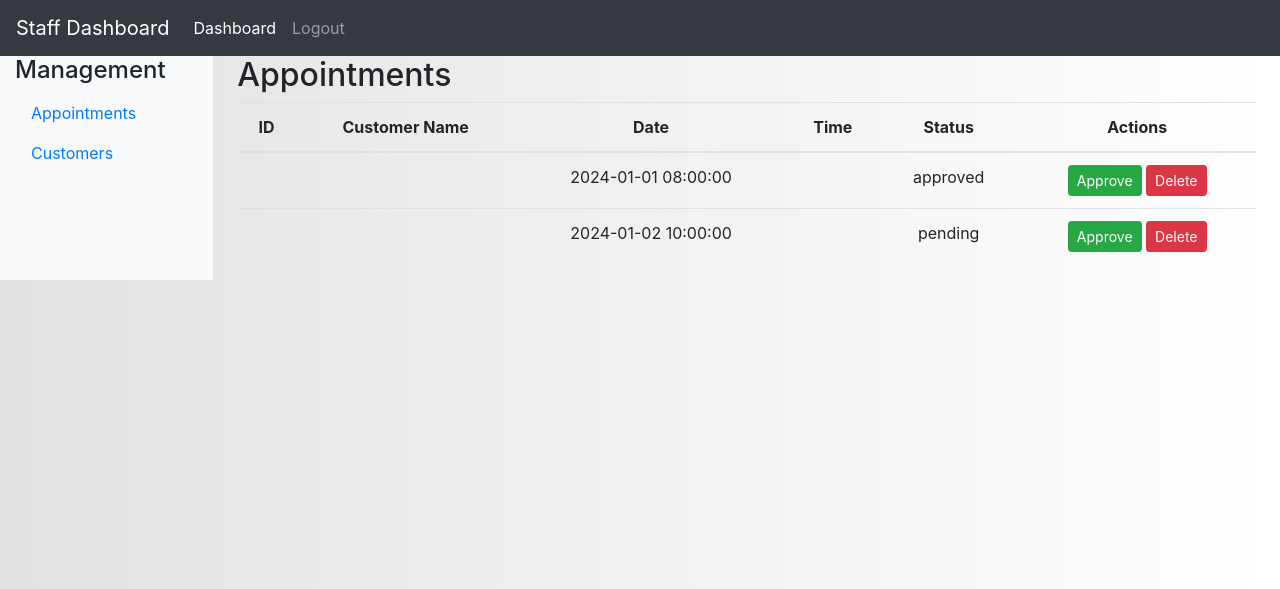
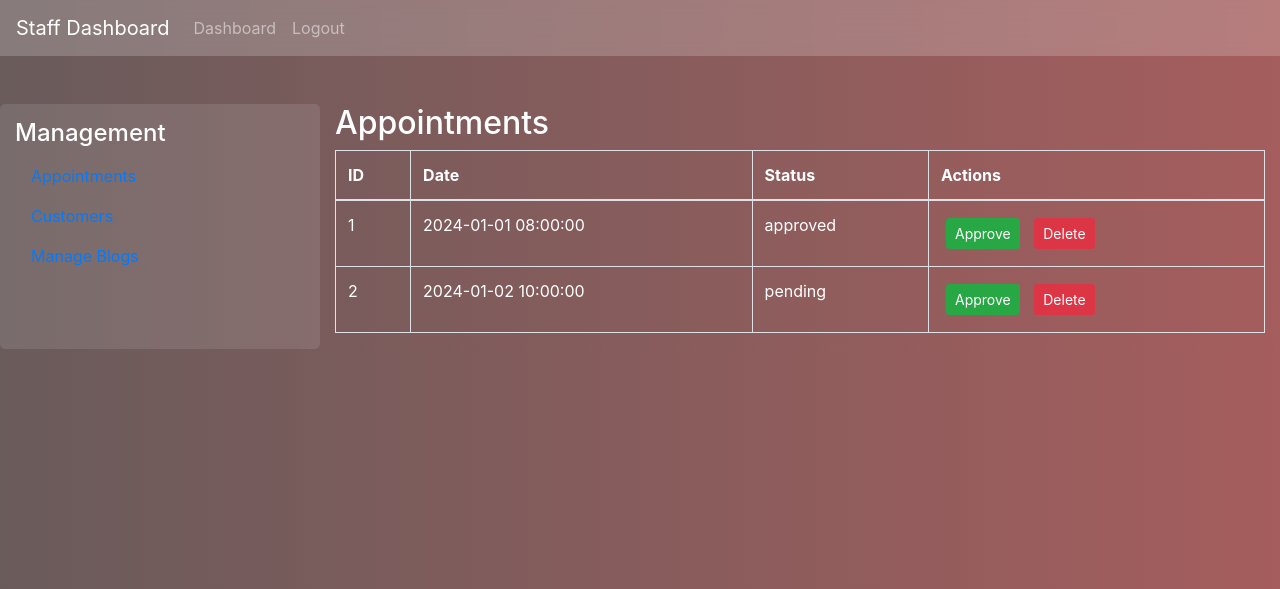
Before and after one commit to Ratheshan03/FitnessZone-Gym-Application, a PHP site: page /staff.php in a window 1280 px wide, after a click on "Appointments". Shown: the top 589 px of the page. Run offline with PHP 8.4, Linux system fonts and the light colour scheme; a user stored in the database is signed in; data comes from the database, SQL or seed files in the repository; both versions use the stored data as it was after the commit; data that the repository does not hold is empty; some libraries are stand-ins or nearby versions.

Commit message:
new-additions

```diff
--- a/header.php
+++ b/header.php
@@ -76,7 +76,7 @@ session_start();
                 <li class="nav-item"><a class="nav-link" href="index.php#aboutus">About Us</a></li>
                 <li class="nav-item"><a class="nav-link" href="index.php#facilities">Facilities</a></li>
                 <li class="nav-item"><a class="nav-link" href="blogs.php">Blogs</a></li>
-                <li class="nav-item"><a class="nav-link" href="subscriptions.php">Subscriptions</a></li>
+                <li class="nav-item"><a class="nav-link" href="index.php#subscriptions">Subscriptions</a></li>
                 <li class="nav-item"><a class="nav-link" href="contact.php">Contact Us</a></li> <!-- New Contact Us link -->
                 <?php if (isset($_SESSION['user_id'])): ?>
                     <li class="nav-item"><a class="nav-link" href="appointments.php">Book Appointment</a></li>
@@ -146,7 +146,7 @@ session_start();
     </div>
 
     <!-- Register Modal -->
-    <div class="modal fade" id="myModal_reg">
+    <div class="modal fade" id="myModal_reg" style="color: black;">
         <div class="modal-dialog">
             <div class="modal-content">
                 <div class="modal-header">
--- a/staff.php
+++ b/staff.php
@@ -12,7 +12,7 @@ require 'includes/dbh.inc.php';
 // Handle appointment approval
 if (isset($_POST['approve-appointment'])) {
     $appointment_id = intval($_POST['appointment_id']);
-    $sql = "UPDATE appointments SET status = 'Approved' WHERE id = ?";
+    $sql = "UPDATE appointments SET status = 'Approved' WHERE appointment_id = ?";
     $stmt = $conn->prepare($sql);
     $stmt->bind_param("i", $appointment_id);
     if ($stmt->execute()) {
@@ -26,7 +26,7 @@ if (isset($_POST['approve-appointment'])) {
 // Handle appointment deletion
 if (isset($_POST['delete-appointment'])) {
     $appointment_id = intval($_POST['appointment_id']);
-    $sql = "DELETE FROM appointments WHERE id = ?";
+    $sql = "DELETE FROM appointments WHERE appointment_id = ?";
     $stmt = $conn->prepare($sql);
     $stmt->bind_param("i", $appointment_id);
     if ($stmt->execute()) {
@@ -51,19 +51,48 @@ if (isset($_POST['delete-customer'])) {
     }
 }
 
-// Retrieve appointments
+// Handle blog creation
+if (isset($_POST['add-blog'])) {
+    $title = $_POST['title'];
+    $content = $_POST['content'];
+    $category = $_POST['category'];
+    $author_id = $_SESSION['user_id'];
+    $image_url = $_POST['image_url'];
+
+    $sql = "INSERT INTO blogs (title, content, author_id, category, image_url) VALUES (?, ?, ?, ?, ?)";
+    $stmt = $conn->prepare($sql);
+    $stmt->bind_param("ssiss", $title, $content, $author_id, $category, $image_url);
+    if ($stmt->execute()) {
+        header("Location: staff.php?msg=blogadded");
+        exit();
+    } else {
+        die("Error: " . $stmt->error);
+    }
+}
+
+// Handle blog deletion
+if (isset($_POST['delete-blog'])) {
+    $blog_id = intval($_POST['blog_id']);
+    $sql = "DELETE FROM blogs WHERE blog_id = ?";
+    $stmt = $conn->prepare($sql);
+    $stmt->bind_param("i", $blog_id);
+    if ($stmt->execute()) {
+        header("Location: staff.php?msg=blogdeleted");
+        exit();
+    } else {
+        die("Error: " . $stmt->error);
+    }
+}
+
+// Retrieve data
 $appointments_sql = "SELECT * FROM appointments ORDER BY appointment_date ASC";
 $appointments_result = $conn->query($appointments_sql);
-if (!$appointments_result) {
-    die("Error fetching appointments: " . $conn->error);
-}
 
-// Retrieve customers
-$customers_sql = "SELECT * FROM users";
+$customers_sql = "SELECT * FROM users WHERE role = 'customer'";
 $customers_result = $conn->query($customers_sql);
-if (!$customers_result) {
-    die("Error fetching customers: " . $conn->error);
-}
+
+$blogs_sql = "SELECT * FROM blogs ORDER BY created_at DESC";
+$blogs_result = $conn->query($blogs_sql);
 ?>
 
 <!DOCTYPE html>
@@ -71,11 +100,27 @@ if (!$customers_result) {
 <head>
     <meta charset="UTF-8">
     <meta name="viewport" content="width=device-width, initial-scale=1.0">
-    <title>Staff Dashboard - FitZone Fitness Center</title>
+    <title>Staff Dashboard</title>
     <link rel="stylesheet" href="https://stackpath.bootstrapcdn.com/bootstrap/4.5.2/css/bootstrap.min.css">
     <style>
         body {
-            background: linear-gradient(to right, #e2e2e2, #ffffff);
+            background: linear-gradient(to right, #6a5b5b, #a55d5d);
+            color: white;
+        }
+        .navbar {
+            background: rgba(255, 255, 255, 0.2);
+            backdrop-filter: blur(10px);
+        }
+        .sidebar {
+            background: rgba(255, 255, 255, 0.1);
+            padding: 15px;
+            border-radius: 5px;
+        }
+        .btn {
+            margin: 5px;
+        }
+        .table th, .table td {
+            color: white;
         }
         .section-content {
             display: none;
@@ -83,50 +128,39 @@ if (!$customers_result) {
     </style>
 </head>
 <body>
-    <nav class="navbar navbar-expand-lg navbar-dark bg-dark">
+    <nav class="navbar navbar-expand-lg navbar-dark">
         <a class="navbar-brand" href="#">Staff Dashboard</a>
-        <button class="navbar-toggler" type="button" data-toggle="collapse" data-target="#navbarNav" aria-controls="navbarNav" aria-expanded="false" aria-label="Toggle navigation">
+        <button class="navbar-toggler" type="button" data-toggle="collapse" data-target="#navbarNav">
             <span class="navbar-toggler-icon"></span>
         </button>
         <div class="collapse navbar-collapse" id="navbarNav">
             <ul class="navbar-nav">
-                <li class="nav-item active">
-                    <a class="nav-link" href="staff.php">Dashboard</a>
-                </li>
-                <li class="nav-item">
-                    <a class="nav-link" href="index.php">Logout</a>
-                </li>
+                <li class="nav-item"><a class="nav-link" href="staff.php">Dashboard</a></li>
+                <li class="nav-item"><a class="nav-link" href="index.php">Logout</a></li>
             </ul>
         </div>
     </nav>
 
-    <div class="container-fluid">
+    <div class="container-fluid mt-5">
         <div class="row">
-            <nav id="sidebar" class="col-md-2 d-md-block bg-light sidebar">
-                <div class="sidebar-sticky">
-                    <h4 class="sidebar-heading">Management</h4>
+            <div class="col-md-3 sidebar">
+                <h4>Management</h4>
                 <ul class="nav flex-column">
-                        <li class="nav-item">
-                            <a class="nav-link" href="#" onclick="toggleSection('appointments')">Appointments</a>
-                        </li>
-                        <li class="nav-item">
-                            <a class="nav-link" href="#" onclick="toggleSection('customers')">Customers</a>
-                        </li>
+                    <li class="nav-item"><a class="nav-link" href="#" onclick="toggleSection('appointments')">Appointments</a></li>
+                    <li class="nav-item"><a class="nav-link" href="#" onclick="toggleSection('customers')">Customers</a></li>
+                    <li class="nav-item"><a class="nav-link" href="#" onclick="toggleSection('blogs')">Manage Blogs</a></li>
                 </ul>
             </div>
-            </nav>
 
-            <main role="main" class="col-md-9 ml-sm-auto col-lg-10 px-4">
+            <div class="col-md-9">
                 <!-- Appointments Section -->
                 <div id="appointments" class="section-content">
                     <h2>Appointments</h2>
-                    <table class="table table-hover table-responsive-sm text-center">
+                    <table class="table table-hover table-bordered">
                         <thead>
                             <tr>
                                 <th>ID</th>
-                                <th>Customer Name</th>
                                 <th>Date</th>
-                                <th>Time</th>
                                 <th>Status</th>
                                 <th>Actions</th>
                             </tr>
@@ -135,12 +169,10 @@ if (!$customers_result) {
                             <?php while ($appointment = $appointments_result->fetch_assoc()) : ?>
                                 <tr>
                                     <form action="staff.php" method="POST">
-                                    <input type="hidden" name="appointment_id" value="<?php echo htmlspecialchars($appointment['id']); ?>">
-                                    <td><?php echo htmlspecialchars($appointment['id']); ?></td>
-                                    <td><?php echo htmlspecialchars($appointment['customer_name']); ?></td>
-                                    <td><?php echo htmlspecialchars($appointment['appointment_date']); ?></td>
-                                    <td><?php echo htmlspecialchars($appointment['appointment_time']); ?></td>
-                                    <td><?php echo htmlspecialchars($appointment['status']); ?></td>
+                                        <input type="hidden" name="appointment_id" value="<?php echo $appointment['appointment_id']; ?>">
+                                        <td><?php echo $appointment['appointment_id']; ?></td>
+                                        <td><?php echo $appointment['appointment_date']; ?></td>
+                                        <td><?php echo $appointment['status']; ?></td>
                                         <td>
                                             <button type="submit" name="approve-appointment" class="btn btn-success btn-sm">Approve</button>
                                             <button type="submit" name="delete-appointment" class="btn btn-danger btn-sm">Delete</button>
@@ -155,7 +187,7 @@ if (!$customers_result) {
                 <!-- Customers Section -->
                 <div id="customers" class="section-content">
                     <h2>Customers</h2>
-                    <table class="table table-hover table-responsive-sm text-center">
+                    <table class="table table-hover table-bordered">
                         <thead>
                             <tr>
                                 <th>ID</th>
@@ -168,10 +200,10 @@ if (!$customers_result) {
                             <?php while ($customer = $customers_result->fetch_assoc()) : ?>
                                 <tr>
                                     <form action="staff.php" method="POST">
-                                    <input type="hidden" name="user_id" value="<?php echo htmlspecialchars($customer['user_id']); ?>">
-                                    <td><?php echo htmlspecialchars($customer['user_id']); ?></td>
-                                    <td><?php echo htmlspecialchars($customer['uidUsers']); ?></td>
-                                    <td><?php echo htmlspecialchars($customer['emailUsers']); ?></td>
+                                        <input type="hidden" name="user_id" value="<?php echo $customer['user_id']; ?>">
+                                        <td><?php echo $customer['user_id']; ?></td>
+                                        <td><?php echo $customer['username']; ?></td>
+                                        <td><?php echo $customer['email']; ?></td>
                                         <td>
                                             <button type="submit" name="delete-customer" class="btn btn-danger btn-sm">Delete</button>
                                         </td>
@@ -181,21 +213,66 @@ if (!$customers_result) {
                         </tbody>
                     </table>
                 </div>
-            </main>
+
+                <!-- Blogs Section -->
+                <div id="blogs" class="section-content">
+                    <h2>Manage Blogs</h2>
+                    <form action="staff.php" method="POST">
+                        <div class="form-group">
+                            <label>Blog Title</label>
+                            <input type="text" class="form-control" name="title" required>
+                        </div>
+                        <div class="form-group">
+                            <label>Content</label>
+                            <textarea class="form-control" name="content" rows="4" required></textarea>
+                        </div>
+                        <div class="form-group">
+                            <label>Category</label>
+                            <select class="form-control" name="category" required>
+                                <option value="workout_routines">Workout Routines</option>
+                                <option value="healthy_recipes">Healthy Recipes</option>
+                                <option value="meal_plans">Meal Plans</option>
+                                <option value="success_stories">Success Stories</option>
+                            </select>
+                        </div>
+                        <button type="submit" name="add-blog" class="btn btn-success">Add Blog</button>
+                    </form>
+                    <hr>
+                    <h3>Existing Blogs</h3>
+                    <table class="table table-hover table-bordered">
+                        <thead>
+                            <tr>
+                                <th>Title</th>
+                                <th>Category</th>
+                                <th>Created At</th>
+                                <th>Actions</th>
+                            </tr>
+                        </thead>
+                        <tbody>
+                            <?php while ($blog = $blogs_result->fetch_assoc()) : ?>
+                                <tr>
+                                    <form action="staff.php" method="POST">
+                                        <input type="hidden" name="blog_id" value="<?php echo $blog['blog_id']; ?>">
+                                        <td><?php echo $blog['title']; ?></td>
+                                        <td><?php echo $blog['category']; ?></td>
+                                        <td><?php echo $blog['created_at']; ?></td>
+                                        <td>
+                                            <button type="submit" name="delete-blog" class="btn btn-danger btn-sm">Delete</button>
+                                        </td>
+                                    </form>
+                                </tr>
+                            <?php endwhile; ?>
+                        </tbody>
+                    </table>
+                </div>
+            </div>
         </div>
     </div>
 
-    <script src="https://code.jquery.com/jquery-3.5.1.slim.min.js"></script>
-    <script src="https://cdn.jsdelivr.net/npm/@popperjs/core@2.5.2/dist/umd/popper.min.js"></script>
-    <script src="https://maxcdn.bootstrapcdn.com/bootstrap/4.5.2/js/bootstrap.min.js"></script>
     <script>
         function toggleSection(id) {
-            var sections = document.querySelectorAll('.section-content');
-            sections.forEach(function(section) {
-                section.style.display = 'none';
-            });
-            var section = document.getElementById(id);
-            section.style.display = (section.style.display === 'none' || section.style.display === '') ? 'block' : 'none';
+            document.querySelectorAll('.section-content').forEach(section => section.style.display = 'none');
+            document.getElementById(id).style.display = 'block';
         }
     </script>
 </body>
```
Also changed, not shown: appointments.php (+36 -2 lines), blogs.php (added, +125 -0 lines), contact.php (added, +97 -0 lines), fitzone_loginsystem.sql (+6 -3 lines), includes/book_trainer.inc.php (added, +31 -0 lines), includes/contact.inc.php (added, +25 -0 lines), img/breakfast.jpg (added), img/exercise.jpg (added), img/meal_plans.jpg (added), img/success.jpg (added). Lines whose indentation alone changed are shown as unchanged.
